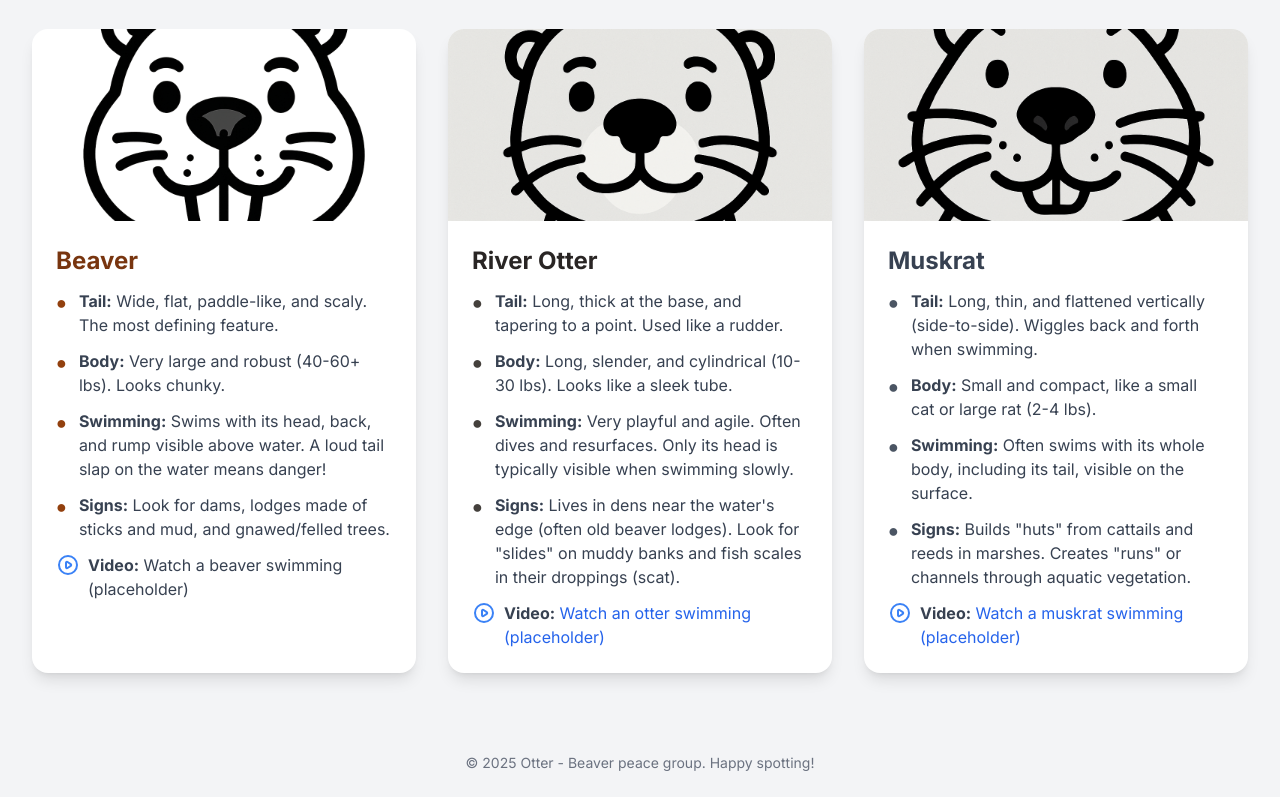
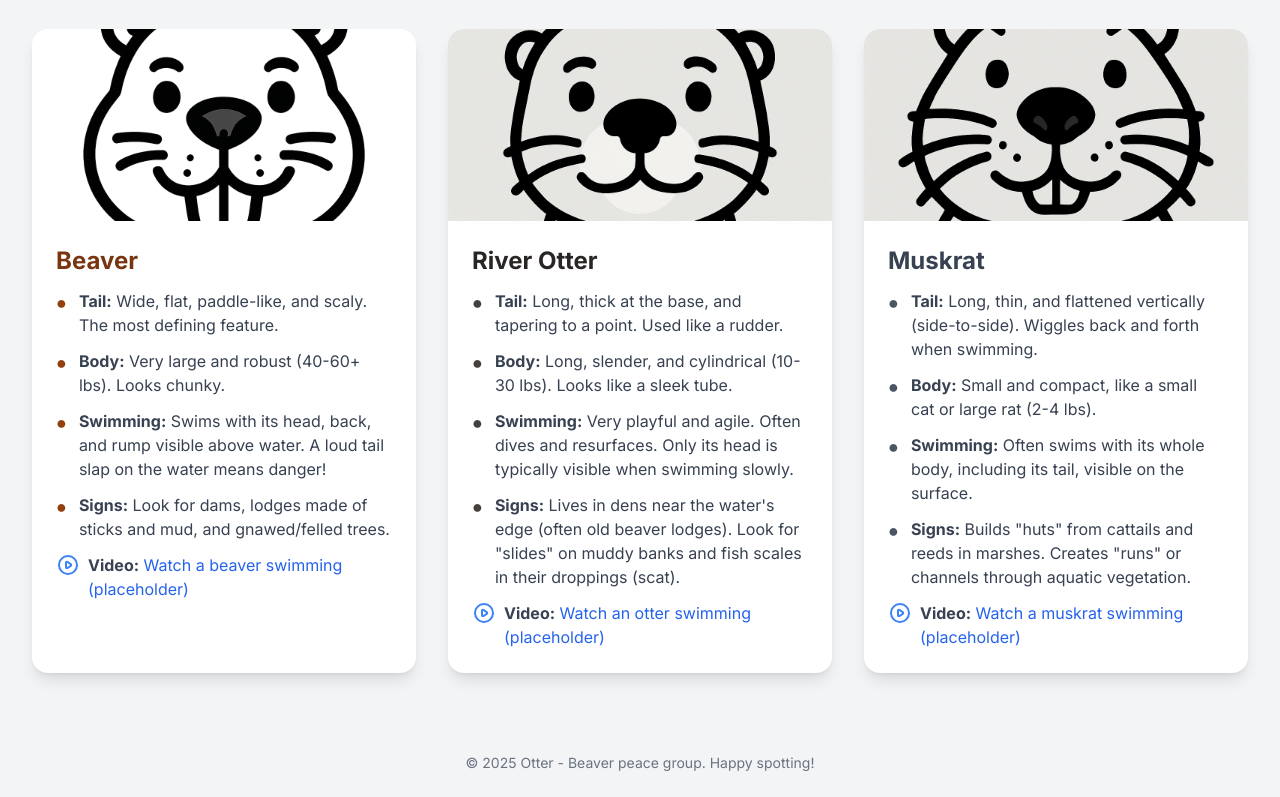
Before and after one commit to ph-got/beaver-or-otter.github.io, a plain HTML site: page index.html in a window 1280 px wide. Shown: the part 1035-1832 px from the top of the page. Drawn offline with nearby package versions, Linux system fonts and the light colour scheme.

Commit message:
typo youtube link

```diff
--- a/index.html
+++ b/index.html
@@ -85,7 +85,7 @@
                             <li class="flex items-start"><span class="font-bold text-lg mr-3 text-amber-800">●</span><div><strong class="font-semibold">Body:</strong> Very large and robust (40-60+ lbs). Looks chunky.</div></li>
                             <li class="flex items-start"><span class="font-bold text-lg mr-3 text-amber-800">●</span><div><strong class="font-semibold">Swimming:</strong> Swims with its head, back, and rump visible above water. A loud tail slap on the water means danger!</div></li>
                             <li class="flex items-start"><span class="font-bold text-lg mr-3 text-amber-800">●</span><div><strong class="font-semibold">Signs:</strong> Look for dams, lodges made of sticks and mud, and gnawed/felled trees.</div></li>
-                            <li class="flex items-start"><svg class="w-6 h-6 mr-2 text-blue-500 flex-shrink-0" fill="none" stroke="currentColor" viewBox="0 0 24 24" xmlns="http://www.w3.org/2000/svg"><path stroke-linecap="round" stroke-linejoin="round" stroke-width="2" d="M14.752 11.168l-3.197-2.132A1 1 0 0010 9.87v4.263a1 1 0 001.555.832l3.197-2.132a1 1 0 000-1.664z"></path><path stroke-linecap="round" stroke-linejoin="round" stroke-width="2" d="M21 12a9 9 0 11-18 0 9 9 0 0118 0z"></path></svg><div><strong class="font-semibold">Video:</strong> <a href="https://youtu.be/iyNA62FrKCE?feature class="text-blue-600 hover:underline" target="_blank"">Watch a beaver swimming (placeholder)</a></div></li>
+                            <li class="flex items-start"><svg class="w-6 h-6 mr-2 text-blue-500 flex-shrink-0" fill="none" stroke="currentColor" viewBox="0 0 24 24" xmlns="http://www.w3.org/2000/svg"><path stroke-linecap="round" stroke-linejoin="round" stroke-width="2" d="M14.752 11.168l-3.197-2.132A1 1 0 0010 9.87v4.263a1 1 0 001.555.832l3.197-2.132a1 1 0 000-1.664z"></path><path stroke-linecap="round" stroke-linejoin="round" stroke-width="2" d="M21 12a9 9 0 11-18 0 9 9 0 0118 0z"></path></svg><div><strong class="font-semibold">Video:</strong> <a href="https://youtu.be/iyNA62FrKCE" class="text-blue-600 hover:underline" target="_blank"">Watch a beaver swimming (placeholder)</a></div></li>
                         </ul>
                     </div>
                 </div>
```
